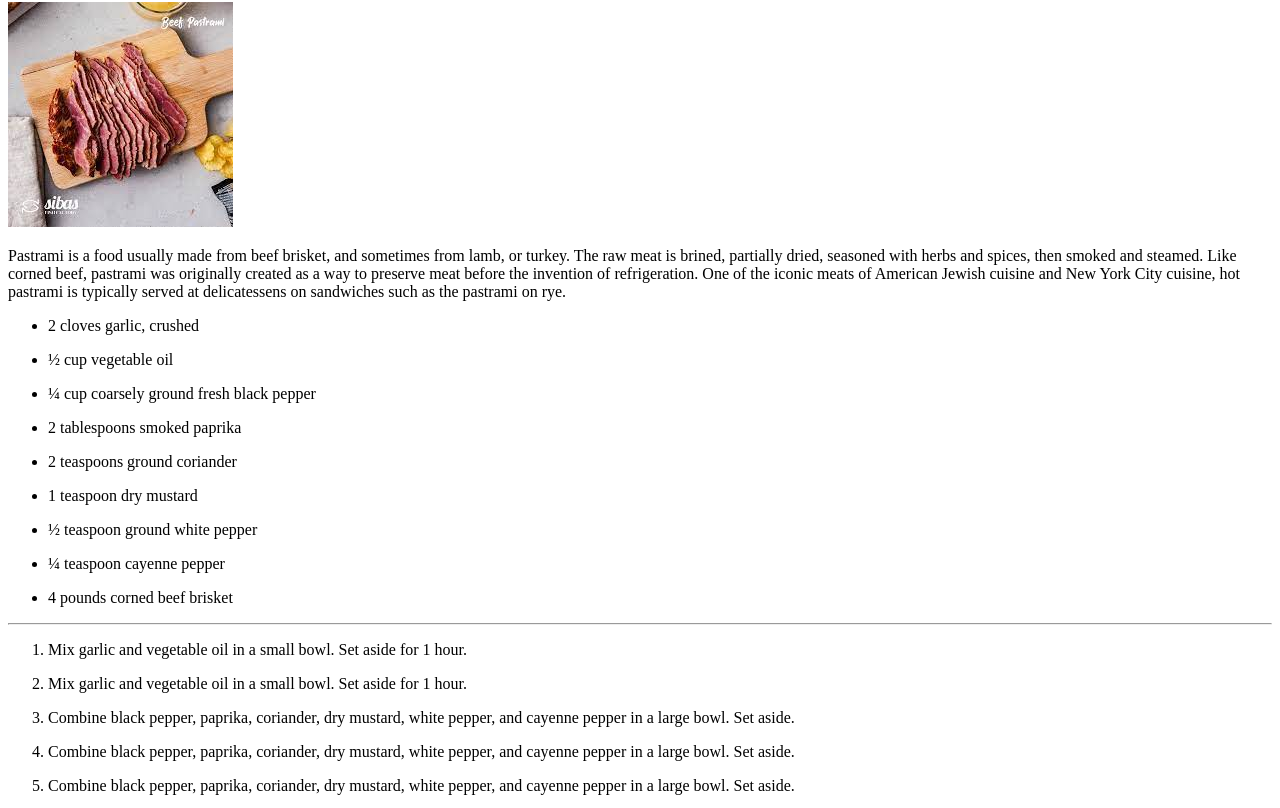
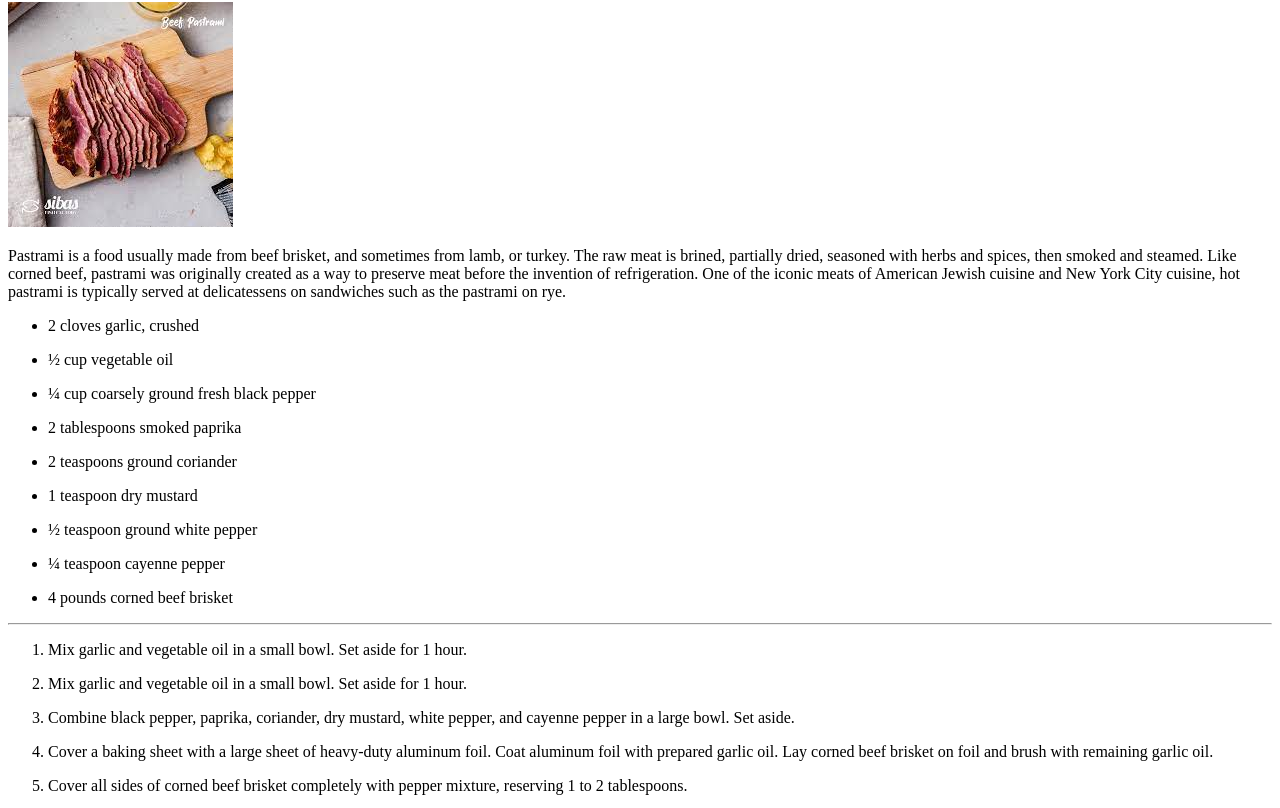
Before and after one commit to kannawina/odin-recipes, a plain HTML site: page recipes/pastrami.html in a window 1280 px wide. Shown: the part 78-886 px from the top of the page. Drawn offline with Linux system fonts and the light colour scheme.

Commit message:
Edit on line 4-6

```diff
--- a/recipes/pastrami.html
+++ b/recipes/pastrami.html
@@ -52,16 +52,15 @@
             </p>
         </li>
         <li>
-            <p>Combine black pepper, paprika, coriander, dry mustard, white pepper, and cayenne pepper in a large bowl. Set aside.
+            <p>Cover a baking sheet with a large sheet of heavy-duty aluminum foil. Coat aluminum foil with prepared garlic oil. Lay corned beef brisket on foil and brush with remaining garlic oil.
             </p>
         </li>
         <li>
-            <p>Combine black pepper, paprika, coriander, dry mustard, white pepper, and cayenne pepper in a large bowl. Set aside.
+            <p>Cover all sides of corned beef brisket completely with pepper mixture, reserving 1 to 2 tablespoons.
             </p>
         </li>
         <li>
-            <p>Combine black pepper, paprika, coriander, dry mustard, white pepper, and cayenne pepper in a large bowl. Set aside.
-            </p>
+            <p>With fat side of corned beef brisket up, wrap in the sheet of aluminum foil. Place wrapped corned beef on another sheet of aluminum foil with the seam and fat side down. Place double-wrapped corned beef on a third sheet of aluminum foil (seam down), and wrap again.</p>
         </li>
         <li>
             <p>Bake in the preheated oven for 6 hours.
```
